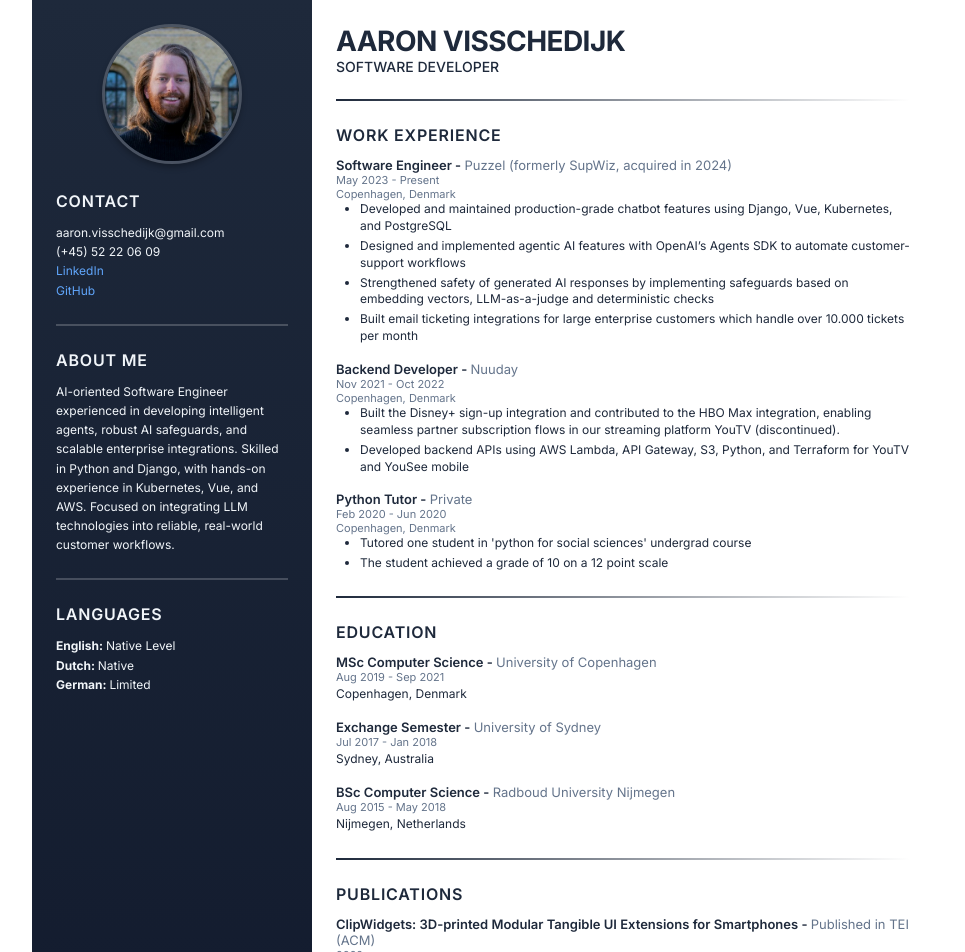
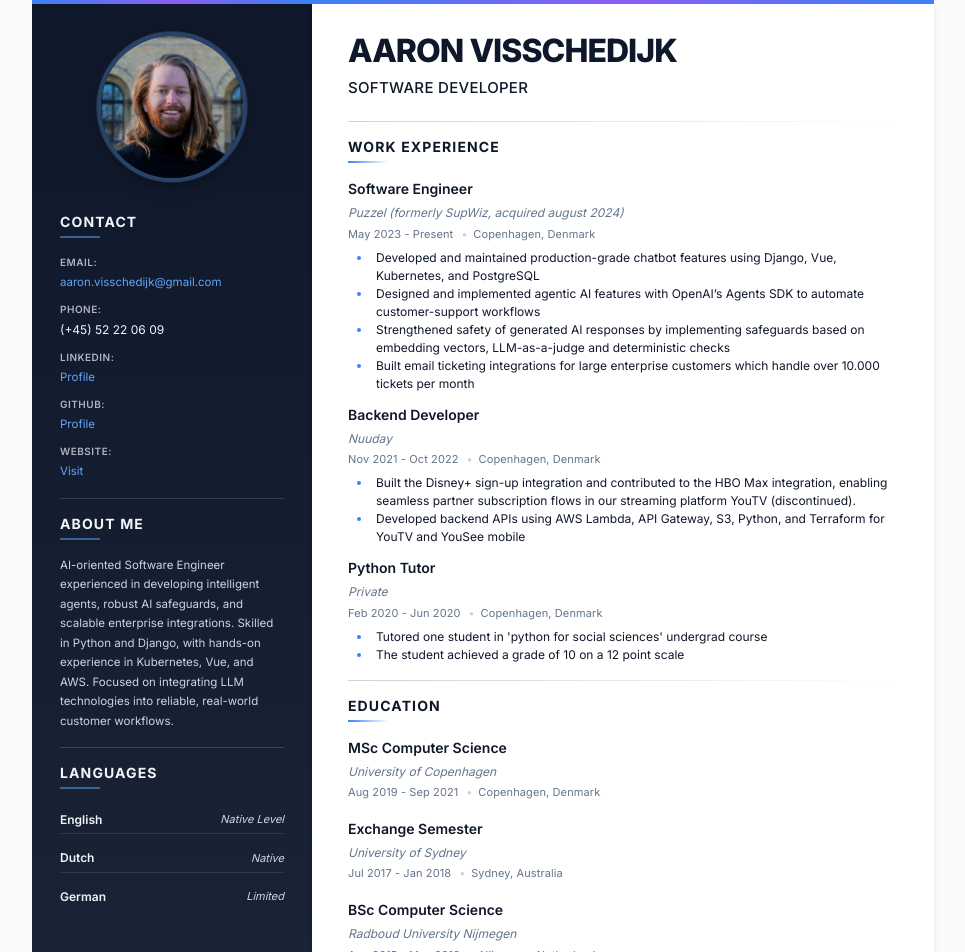
Before and after one commit to aaron-visschedijk/react-resume-builder, a React (Create React App) app: page / in a window 1280 px wide. Shown: the top 952 px of the page, without its empty margins (157-1122 px from the left). Built offline with nearby package versions, Linux system fonts and the light colour scheme.

Commit message:
update resume

```diff
--- a/src/App.tsx
+++ b/src/App.tsx
@@ -22,6 +22,7 @@ function App({ profile }: AppProps) {
 
         <Contact
           {...profile.contact}
+          hyperlinks={profile.hyperlinks !== false}
         />
         <hr className="divider" />
         <About
@@ -46,6 +47,7 @@ function App({ profile }: AppProps) {
         <hr className="divider" />
         <Publication
           publications={profile.publications}
+          hyperlinks={profile.hyperlinks !== false}
         />
       </div>
     </div>
--- a/src/components/Contact.tsx
+++ b/src/components/Contact.tsx
@@ -1,20 +1,55 @@
 import { ContactData } from "../dataModel";
 
+interface ContactProps extends ContactData {
+    hyperlinks?: boolean;
+}
 
-export default function Contact(props: ContactData) {
+export default function Contact(props: ContactProps) {
+    const hyperlinks = props.hyperlinks !== false;
 
     return (
         <div className="contact section">
             <h3>CONTACT</h3>
-            <p className="entry">
-                {props.email}
-                <br />
-                {props.phone}
-                <br />
-                <a href={props.linkedin}>LinkedIn</a>
-                <br />
-                <a href={props.github}>GitHub</a>
-            </p>
+            <div className="contact-info">
+                <p className="contact-item">
+                    <span className="contact-label">Email:</span>
+                    {hyperlinks ? (
+                        <a href={`mailto:${props.email}`}>{props.email}</a>
+                    ) : (
+                        props.email
+                    )}
+                </p>
+                <p className="contact-item">
+                    <span className="contact-label">Phone:</span>
+                    {props.phone}
+                </p>
+                <p className="contact-item">
+                    <span className="contact-label">LinkedIn:</span>
+                    {hyperlinks ? (
+                        <a href={`https://${props.linkedin}`} target="_blank" rel="noopener noreferrer">Profile</a>
+                    ) : (
+                        props.linkedin
+                    )}
+                </p>
+                <p className="contact-item">
+                    <span className="contact-label">GitHub:</span>
+                    {hyperlinks ? (
+                        <a href={`https://${props.github}`} target="_blank" rel="noopener noreferrer">Profile</a>
+                    ) : (
+                        props.github
+                    )}
+                </p>
+                {props.personal_website && (
+                    <p className="contact-item">
+                        <span className="contact-label">Website:</span>
+                        {hyperlinks ? (
+                            <a href={`https://${props.personal_website}`} target="_blank" rel="noopener noreferrer">Visit</a>
+                        ) : (
+                            props.personal_website
+                        )}
+                    </p>
+                )}
+            </div>
         </div>
     );
 
--- a/src/components/Education.tsx
+++ b/src/components/Education.tsx
@@ -4,10 +4,15 @@ import { EducationData } from "../dataModel";
 function Entry(education: EducationData) {
     return (
         <div className="education entry">
-            <h4>{education.degree} - <span className="notbold">{education.school}</span></h4>
-            <h5>{education.duration}</h5>
-            <p>{education.location}</p>
-            <p>{education.description}</p>
+            <div className="entry-header">
+                <h4>{education.degree}</h4>
+                <span className="entry-company">{education.school}</span>
+            </div>
+            <div className="entry-meta">
+                <h5>{education.duration}</h5>
+                {education.location && <h5 className="entry-location">{education.location}</h5>}
+            </div>
+            {education.description && <p className="entry-description">{education.description}</p>}
         </div>
     );
 }
--- a/src/components/Experience.tsx
+++ b/src/components/Experience.tsx
@@ -8,11 +8,16 @@ function Entry(experience: ExperienceData) {
 
     return (
         <div className="experience entry">
-            <h4>{experience.title} - <span className="notbold">{experience.company}</span></h4>
-            <h5>{experience.duration}</h5>
-            <h5><span className="notbold">{experience.location}</span></h5>
-            <p>{experience.description}</p>
-            <ul>{achievementElements}</ul>
+            <div className="entry-header">
+                <h4>{experience.title}</h4>
+                <span className="entry-company">{experience.company}</span>
+            </div>
+            <div className="entry-meta">
+                <h5>{experience.duration}</h5>
+                {experience.location && <h5 className="entry-location">{experience.location}</h5>}
+            </div>
+            {experience.description && <p className="entry-description">{experience.description}</p>}
+            {achievementElements && achievementElements.length > 0 && <ul>{achievementElements}</ul>}
         </div>
     );
 }
--- a/src/components/Languages.tsx
+++ b/src/components/Languages.tsx
@@ -6,20 +6,21 @@ interface LanguagesProps {
 
 export default function Languages({ languages }: LanguagesProps) {
     const languageElements = languages.map((language) => (
-        <span
+        <div
             key={language.language}
-            className="language entry"
+            className="language-item"
         >
-            <b>{language.language}: </b>
-            {language.level}
-            <br />
-        </span>
+            <span className="language-name">{language.language}</span>
+            <span className="language-level">{language.level}</span>
+        </div>
     ));
 
     return (
         <div className="languages section">
             <h3>LANGUAGES</h3>
-            <p>{languageElements}</p>
+            <div className="languages-list">
+                {languageElements}
+            </div>
         </div>
     );
 }
--- a/src/components/Publication.tsx
+++ b/src/components/Publication.tsx
@@ -1,26 +1,39 @@
 import { PublicationData } from "../dataModel";
 
 
-function Entry(publication: PublicationData) {
+function Entry({ publication, hyperlinks }: { publication: PublicationData; hyperlinks: boolean }) {
     return (
         <div className="publication entry">
-            <h4>{publication.title} - <span className="notbold">Published in {publication.journal}</span></h4>
-            <h5>{publication.date}</h5>
-            <p>{publication.description}</p>
-            <a href={publication.link}>view article</a>
+            <div className="entry-header">
+                <h4>{publication.title}</h4>
+                <span className="entry-company">Published in {publication.journal}</span>
+            </div>
+            <div className="entry-meta">
+                <h5>{publication.date}</h5>
+            </div>
+            {publication.description && <p className="entry-description">{publication.description}</p>}
+            {publication.link && (
+                hyperlinks ? (
+                    <a href={`https://${publication.link}`} className="publication-link">View Article →</a>
+                ) : (
+                    <span className="publication-link">{publication.link}</span>
+                )
+            )}
         </div>
     );
 }
 
 interface PublicationProps {
     publications: PublicationData[];
+    hyperlinks?: boolean;
 }
 
-export default function Publication({ publications }: PublicationProps) {
+export default function Publication({ publications, hyperlinks = true }: PublicationProps) {
     const publicationElements = publications.map((publication) => (
         <Entry
             key={`${publication.title}-${publication.journal}-${publication.date}`}
-            {...publication}
+            publication={publication}
+            hyperlinks={hyperlinks}
         />
     ));
 
--- a/src/dataModel.tsx
+++ b/src/dataModel.tsx
@@ -4,6 +4,7 @@ export interface ContactData {
     phone: string;
     github: string;
     linkedin: string;
+    personal_website?: string;
 }
 
 export interface AboutData {
@@ -41,6 +42,7 @@ export interface PublicationData {
 }
 
 export interface ResumeData {
+    hyperlinks?: boolean;
     photo: string;
     name: string;
     title: string;
--- a/src/index.css
+++ b/src/index.css
@@ -1,4 +1,4 @@
-@import url('https://fonts.googleapis.com/css2?family=Inter:wght@300;400;500;600;700&display=swap');
+@import url('https://fonts.googleapis.com/css2?family=Inter:wght@300;400;500;600;700;800&display=swap');
 
 body {
   margin: 0;
@@ -16,11 +16,21 @@ code {
 }
 
 :root {
-  --accent-color: #1e293b;
+  --accent-color: #0f172a;
   --light-color: #ffffff;
   --accent-secondary: #3b82f6;
+  --accent-secondary-hover: #2563eb;
   --text-secondary: #64748b;
+  --text-tertiary: #94a3b8;
   --border-color: #e2e8f0;
+  --sidebar-bg-start: #0f172a;
+  --sidebar-bg-end: #1e293b;
+  --sidebar-text: #f1f5f9;
+  --sidebar-text-muted: #cbd5e1;
+  --sidebar-accent: #60a5fa;
+  --sidebar-accent-hover: #93c5fd;
+  --shadow-sm: 0 1px 2px 0 rgba(0, 0, 0, 0.05);
+  --shadow-md: 0 4px 6px -1px rgba(0, 0, 0, 0.1), 0 2px 4px -1px rgba(0, 0, 0, 0.06);
 }
 
 *,
@@ -34,13 +44,26 @@ code {
 .app {
   display: flex;
   justify-content: center;
+  background-color: #f8fafc;
 }
 
 .sidebar {
   width: 280px;
   height: 1400px;
-  padding: 1.5rem;
-  background: linear-gradient(180deg, #1e293b 0%, #0f172a 100%);
+  padding: 2rem 1.75rem;
+  background: linear-gradient(180deg, var(--sidebar-bg-start) 0%, var(--sidebar-bg-end) 100%);
+  position: relative;
+  overflow: hidden;
+}
+
+.sidebar::before {
+  content: '';
+  position: absolute;
+  top: 0;
+  left: 0;
+  right: 0;
+  height: 4px;
+  background: linear-gradient(90deg, var(--accent-secondary) 0%, #8b5cf6 50%, var(--accent-secondary) 100%);
 }
 
 .sidebar p,
@@ -50,24 +73,42 @@ code {
 .sidebar h4,
 .sidebar h5,
 .sidebar li {
-  color: #f1f5f9;
+  color: var(--sidebar-text);
 }
 
 .sidebar a {
-  color: #60a5fa;
+  color: var(--sidebar-accent);
   text-decoration: none;
-  transition: color 0.2s ease;
+  transition: all 0.2s ease;
+  position: relative;
 }
 
 .sidebar a:hover {
-  color: #93c5fd;
+  color: var(--sidebar-accent-hover);
+}
+
+.sidebar .section h3 {
+  color: var(--sidebar-text);
+  margin-bottom: 1rem;
 }
 
 .main {
   height: 1400px;
   width: 622px;
-  padding: 1.5rem;
+  padding: 2rem 2.25rem;
   background-color: var(--light-color);
+  box-shadow: var(--shadow-md);
+  position: relative;
+}
+
+.main::before {
+  content: '';
+  position: absolute;
+  top: 0;
+  left: 0;
+  right: 0;
+  height: 4px;
+  background: linear-gradient(90deg, var(--accent-secondary) 0%, #8b5cf6 50%, var(--accent-secondary) 100%);
 }
 
 .main p,
@@ -83,11 +124,14 @@ code {
 .main a {
   color: var(--accent-secondary);
   text-decoration: none;
-  transition: color 0.2s ease;
+  transition: all 0.2s ease;
+  font-weight: 500;
+  border-bottom: 1px solid transparent;
 }
 
 .main a:hover {
-  color: #2563eb;
+  color: var(--accent-secondary-hover);
+  border-bottom-color: var(--accent-secondary-hover);
 }
 
 .main h5 {
@@ -96,47 +140,77 @@ code {
 }
 
 h1 {
-  font-size: 28px;
-  font-weight: 700;
-  letter-spacing: -0.02em;
+  font-size: 32px;
+  font-weight: 800;
+  letter-spacing: -0.03em;
+  margin-bottom: 0.5rem;
+  line-height: 1.2;
 }
 
 h2 {
   font-weight: 500;
   color: var(--text-secondary);
-  font-size: 14px;
+  font-size: 15px;
+  letter-spacing: 0.02em;
+  margin-bottom: 1.5rem;
 }
 
 h3 {
-  margin-bottom: 0.75rem;
-  font-weight: 600;
-  font-size: 16px;
-  letter-spacing: 0.05em;
+  margin-bottom: 1rem;
+  font-weight: 700;
+  font-size: 14px;
+  letter-spacing: 0.08em;
   text-transform: uppercase;
+  position: relative;
+  padding-bottom: 0.5rem;
+}
+
+.main h3::after {
+  content: '';
+  position: absolute;
+  bottom: 0;
+  left: 0;
+  width: 40px;
+  height: 2px;
+  background: linear-gradient(90deg, var(--accent-secondary) 0%, transparent 100%);
+}
+
+.sidebar h3::after {
+  content: '';
+  position: absolute;
+  bottom: 0;
+  left: 0;
+  width: 40px;
+  height: 2px;
+  background: rgba(96, 165, 250, 0.5);
 }
 
 h4 {
-  font-size: 13px;
+  font-size: 14px;
   font-weight: 600;
+  margin-bottom: 0.25rem;
+  line-height: 1.4;
 }
 
 h5 {
   font-size: 11px;
+  letter-spacing: 0.01em;
 }
 
 .main .divider {
   background: linear-gradient(90deg, var(--accent-color) 0%, transparent 100%);
-  height: 2px;
+  height: 1px;
+  opacity: 0.2;
 }
 
 .sidebar .divider {
-  background: rgba(255, 255, 255, 0.2);
-  height: 2px;
+  background: rgba(255, 255, 255, 0.15);
+  height: 1px;
 }
 
 .divider {
-  margin-top: 1.5rem;
-  margin-bottom: 1.5rem;
+  margin-top: 1rem;
+  margin-bottom: 1rem;
   border: 0px;
 }
 
@@ -145,26 +219,101 @@ h5 {
 }
 
 .photo {
-  width: 140px;
+  width: 150px;
+  height: 150px;
   border-radius: 50%;
-  border: 3px solid rgba(255, 255, 255, 0.2);
-  margin-bottom: 1.5rem;
-  box-shadow: 0 4px 6px -1px rgba(0, 0, 0, 0.3);
+  border: 4px solid rgba(96, 165, 250, 0.3);
+  margin-bottom: 1.75rem;
+  box-shadow: 0 8px 16px -4px rgba(0, 0, 0, 0.4), 0 0 0 1px rgba(255, 255, 255, 0.1);
+  object-fit: cover;
+  transition: transform 0.3s ease;
 }
 
 .entry {
-  margin-bottom: 1rem;
+  margin-bottom: 0.25rem;
+  position: relative;
+}
+
+.experience.entry,
+.education.entry,
+.publication.entry {
+  padding-bottom: 0.5rem;
+}
+
+.experience.entry:last-child,
+.education.entry:last-child,
+.publication.entry:last-child {
+  padding-bottom: 0;
+}
+
+.entry-header {
+  display: flex;
+  flex-direction: column;
+  gap: 0.15rem;
+  margin-bottom: 0.4rem;
+}
+
+.entry-company {
+  font-size: 12px;
+  font-weight: 400;
+  color: var(--text-secondary);
+  font-style: italic;
+}
+
+.entry-meta {
+  display: flex;
+  gap: 0.5rem;
+  align-items: center;
+  margin-bottom: 0.5rem;
+  flex-wrap: wrap;
+}
+
+.entry-location {
+  color: var(--text-tertiary);
+  font-size: 11px;
+  position: relative;
+  padding-left: 0.75rem;
+}
+
+.entry-location::before {
+  content: '•';
+  position: absolute;
+  left: 0;
+  color: var(--text-tertiary);
+  opacity: 0.5;
+}
+
+.entry-description {
+  margin-top: 0.5rem;
+  margin-bottom: 0.0rem;
+  color: var(--text-secondary);
+  font-size: 11.5px;
+}
+
+.publication-link {
+  display: inline-block;
+  margin-top: 0.0rem;
+  font-size: 11px;
+  font-weight: 500;
 }
 
 ul {
   padding-left: 1.5rem;
   list-style-position: outside;
+  margin-top: 0.5rem;
 }
 
 ul li {
-  margin-bottom: 0.2rem;
-  line-height: 1.4;
+  margin-bottom: 0.0rem;
+  line-height: 1.5;
   font-size: 12px;
+  position: relative;
+  padding-left: 0.25rem;
+}
+
+ul li::marker {
+  color: var(--accent-secondary);
+  font-weight: 600;
 }
 
 .notbold {
@@ -173,7 +322,109 @@ ul li {
 }
 
 p {
-  line-height: 1.6;
+  line-height: 1.7;
   color: #475569;
   font-size: 12px;
 }
+
+.section {
+  margin-bottom: 0.5rem;
+}
+
+.contact-info {
+  display: flex;
+  flex-direction: column;
+  gap: 0.5rem;
+}
+
+.contact-item {
+  display: flex;
+  flex-direction: column;
+  gap: 0.15rem;
+  margin-bottom: 0;
+}
+
+.contact-label {
+  font-size: 10px;
+  font-weight: 600;
+  text-transform: uppercase;
+  letter-spacing: 0.05em;
+  color: var(--sidebar-text);
+  opacity: 0.7;
+}
+
+.contact.section a {
+  color: var(--sidebar-accent);
+  font-size: 11.5px;
+  transition: all 0.2s ease;
+}
+
+.contact.section a:hover {
+  color: var(--sidebar-accent-hover);
+}
+
+.about.section .content {
+  color: var(--sidebar-text-muted);
+  font-size: 11.5px;
+  line-height: 1.7;
+}
+
+.languages-list {
+  display: flex;
+  flex-direction: column;
+  gap: 0.6rem;
+}
+
+.language-item {
+  display: flex;
+  justify-content: space-between;
+  align-items: center;
+  padding: 0.4rem 0;
+  border-bottom: 1px solid rgba(255, 255, 255, 0.1);
+}
+
+.language-item:last-child {
+  border-bottom: none;
+}
+
+.language-name {
+  color: var(--sidebar-text);
+  font-weight: 600;
+  font-size: 12px;
+}
+
+.language-level {
+  color: var(--sidebar-text-muted);
+  font-size: 11px;
+  font-style: italic;
+}
+
+.name {
+  margin-top: 0;
+}
+
+.title {
+  margin-top: 0.25rem;
+}
+
+@media print {
+  .app {
+    background-color: transparent;
+  }
+
+  .main {
+    box-shadow: none;
+  }
+
+  .sidebar::before,
+  .main::before {
+    -webkit-print-color-adjust: exact;
+    print-color-adjust: exact;
+    background: linear-gradient(90deg, #3b82f6 0%, #8b5cf6 50%, #3b82f6 100%);
+  }
+
+  * {
+    -webkit-print-color-adjust: exact;
+    print-color-adjust: exact;
+  }
+}
--- a/src/resume.json
+++ b/src/resume.json
@@ -1,12 +1,14 @@
 {
+    "hyperlinks": true,
     "photo": "./profile.jpeg",
     "name": "AARON VISSCHEDIJK",
     "title": "SOFTWARE DEVELOPER",
     "contact": {
         "email": "aaron.visschedijk@gmail.com",
         "phone": "(+45) 52 22 06 09",
-    "linkedin": "https://www.linkedin.com/in/aaron-visschedijk-03953a146/",
-    "github": "https://github.com/aaron-visschedijk"
+        "personal_website": "aaronvisschedijk.com",
+        "linkedin": "linkedin.com/in/aaron-visschedijk-03953a146/",
+        "github": "github.com/aaron-visschedijk"
     },
     "about": {
         "content": "AI-oriented Software Engineer experienced in developing intelligent agents, robust AI safeguards, and scalable enterprise integrations. Skilled in Python and Django, with hands-on experience in Kubernetes, Vue, and AWS. Focused on integrating LLM technologies into reliable, real-world customer workflows."
@@ -28,7 +30,7 @@
     "experiences": [
         {
             "title": "Software Engineer",
-      "company": "Puzzel (formerly SupWiz, acquired in 2024)",
+            "company": "Puzzel (formerly SupWiz, acquired august 2024)",
             "duration": "May 2023 - Present",
             "achievements": [
                 "Developed and maintained production-grade chatbot features using Django, Vue, Kubernetes, and PostgreSQL",
@@ -84,7 +86,7 @@
             "title": "ClipWidgets: 3D-printed Modular Tangible UI Extensions for Smartphones",
             "journal": "TEI (ACM)",
             "date": "2022",
-      "link": "https://dl.acm.org/doi/10.1145/3490149.3501314",
+            "link": "dl.acm.org/doi/10.1145/3490149.3501314",
             "description": "Scientific article based on MSc. thesis research about 3D printing interactive UI components for smartphones. The article was accepted and published at ACM conference TEI2022. The article was written in collaboration with Hyunyoung Kim, Carlos Tejada and Daniel Ashbrook."
         }
     ]
```
Lines whose indentation alone changed are shown as unchanged.
